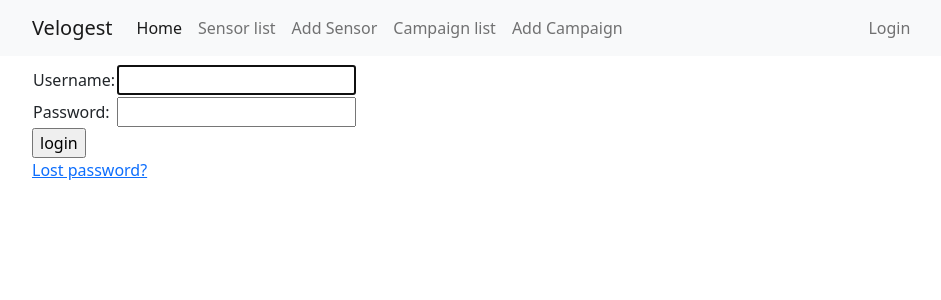
After one commit to flpvvvv/Django-training, a Django app: page /accounts/login/ in a window 1280 px wide. The commit adds this page. Shown: the top 300 px of the page, without its empty margins (50-991 px from the left). Run offline with Django 4.2, Linux system fonts and the light colour scheme; some libraries are stand-ins or nearby versions.

Commit message:
Add login page

```diff
--- a/velogest/templates/base.html
+++ b/velogest/templates/base.html
@@ -37,6 +37,17 @@
                         <a class="nav-link" href="{% url 'velogest:add_campaign' %}">Add Campaign</a>
                     </li>
                 </ul>
+                <ul class="navbar-nav me-auto mb-2 mb-lg-0">
+                    {% if request.user.is_anonymous %}
+                    <li class="nav-item">
+                        <a class="nav-link" href="{% url 'login' %}">Login</a>
+                    </li>
+                    {% else %}
+                    <li class="nav-item">
+                        <a class="nav-link" href="{% url 'logout' %}">Logout</a>
+                    </li>
+                    {% endif %}
+                </ul>
             </div>
         </div>
     </nav>
--- /dev/null
+++ b/velogest/templates/registration/login.html
@@ -0,0 +1,38 @@
+{% extends "base.html" %}
+
+{% block content %}
+
+{% if form.errors %}
+<p>Your username and password didn't match. Please try again.</p>
+{% endif %}
+
+{% if next %}
+    {% if user.is_authenticated %}
+    <p>Your account doesn't have access to this page. To proceed,
+    please login with an account that has access.</p>
+    {% else %}
+    <p>Please login to see this page.</p>
+    {% endif %}
+{% endif %}
+
+<form method="post" action="{% url 'login' %}">
+{% csrf_token %}
+<table>
+<tr>
+    <td>{{ form.username.label_tag }}</td>
+    <td>{{ form.username }}</td>
+</tr>
+<tr>
+    <td>{{ form.password.label_tag }}</td>
+    <td>{{ form.password }}</td>
+</tr>
+</table>
+
+<input type="submit" value="login">
+<input type="hidden" name="next" value="{{ next }}">
+</form>
+
+{# Assumes you set up the password_reset view in your URLconf #}
+<p><a href="{% url 'password_reset' %}">Lost password?</a></p>
+
+{% endblock %}
--- a/velogest/views.py
+++ b/velogest/views.py
@@ -8,7 +8,7 @@ from django.shortcuts import resolve_url
 from django.views.generic import DeleteView
 from django.contrib import messages
 from django.contrib.messages.views import SuccessMessageMixin
-
+from django.contrib.auth.decorators import login_required
 # Create your views here.
 
 
@@ -21,7 +21,7 @@ def velogest_home(request):
     # return HttpResponse("Velogest home page")
     return HttpResponseRedirect(resolve_url('velogest:list'))
 
-
+@login_required
 def sensor_list(request):
     sensors = Sensor.objects.all()
     form = FilterForm(request.GET or None)
--- a/velotraf/settings.py
+++ b/velotraf/settings.py
@@ -124,3 +124,5 @@ STATIC_URL = 'static/'
 # https://docs.djangoproject.com/en/4.1/ref/settings/#default-auto-field
 
 DEFAULT_AUTO_FIELD = 'django.db.models.BigAutoField'
+LOGIN_REDIRECT_URL = '/'
+LOGOUT_REDIRECT_URL = '/'
--- a/velotraf/urls.py
+++ b/velotraf/urls.py
@@ -19,6 +19,7 @@ from velogest.views import home
 
 urlpatterns = [
     path('admin/', admin.site.urls),
+    path('accounts/', include('django.contrib.auth.urls')),
     path('', home, name="home"),
     path('velogest/', include('velogest.urls')),
 ]
```
